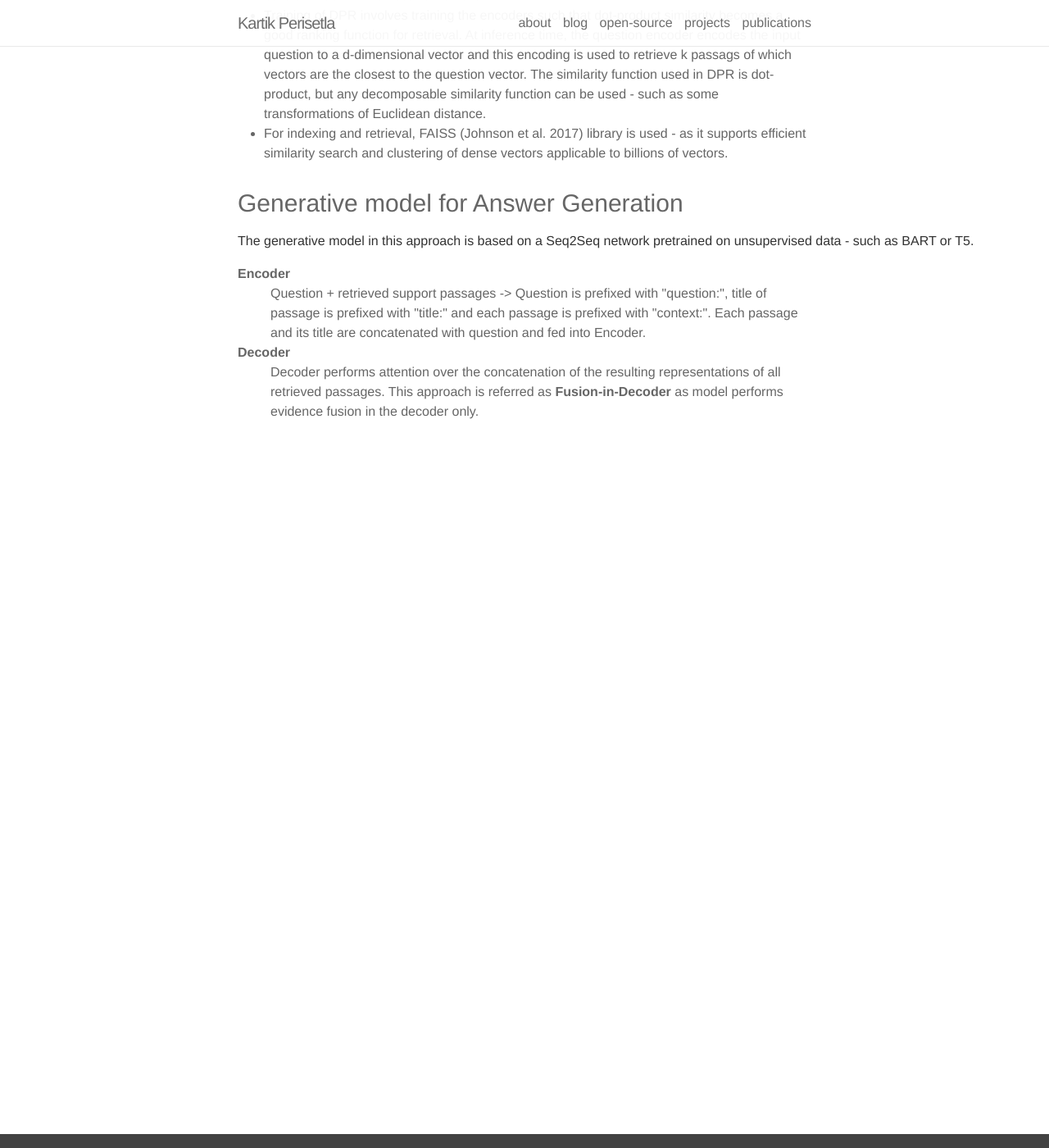
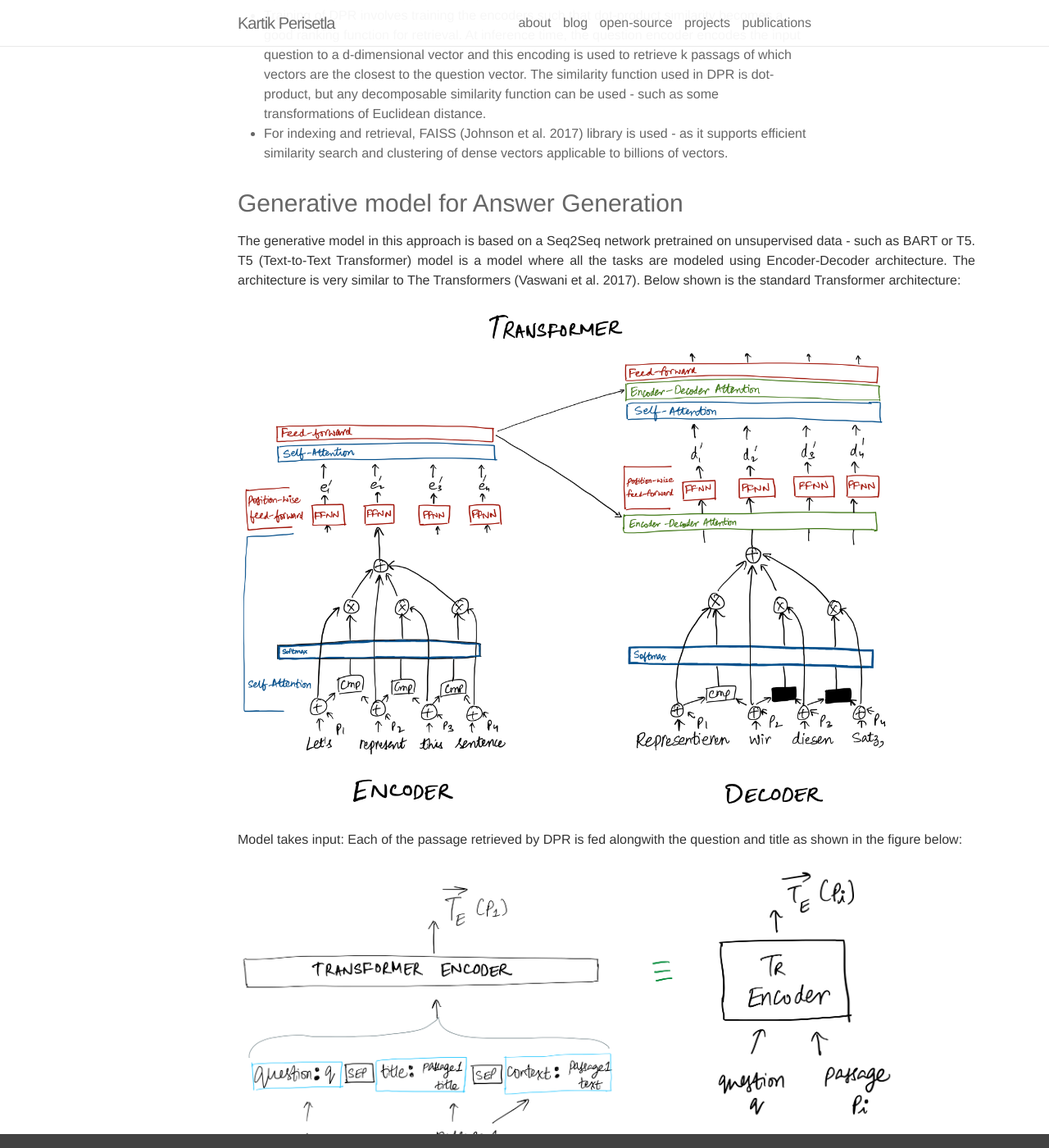
Before and after one commit to kartikperisetla/kartikperisetla.github.io, a Jekyll site: the page built from _posts/2020-07-25-leveraging-passage-retrieval-generative-models-qna.markdown, in a window 1280 px wide and 1400 px high, scrolled down 3387 px. Shown: the whole window at 82% size. Built offline with Jekyll 4.4.1, drawn with Linux system fonts in a browser that asks for light colours; nearby versions of some CDN libraries; comment, search, counter and statistics services are not loaded.

Commit message:
adding images and about T5 model

```diff
--- a/_posts/2020-07-25-leveraging-passage-retrieval-generative-models-qna.markdown
+++ b/_posts/2020-07-25-leveraging-passage-retrieval-generative-models-qna.markdown
@@ -93,7 +93,14 @@ For indexing and retrieval, FAISS (Johnson et al. 2017) library is used - as it
 Generative model for Answer Generation
 </h3>
 <p align="justify">
-The generative model in this approach is based on a Seq2Seq network pretrained on unsupervised data - such as BART or T5.
+The generative model in this approach is based on a Seq2Seq network pretrained on unsupervised data - such as BART or T5. T5 (Text-to-Text Transformer) model is a model where all the tasks are modeled using Encoder-Decoder architecture. The architecture is very similar to The Transformers (Vaswani et al. 2017). Below shown is the standard Transformer architecture:
+</p>
+<img width="800px" src="{{ site.baseurl }}/assets/img/blog/transformer.png"/>
+<p align="justify">
+Model takes input: Each of the passage retrieved by DPR is fed alongwith the question and title as shown in the figure below:
+</p>
+<img width="800px" src="{{ site.baseurl }}/assets/img/blog/passage_encoder.png"/>
+<p align="justify">
 <dl>
 <dt><b>Encoder</b></dt>
 <dd>Question + retrieved support passages -> Question is prefixed with "question:", title of passage is prefixed with "title:" and each passage is prefixed with "context:". Each passage and its title are concatenated with question and fed into Encoder.</dd>
```
Also changed, not shown: assets/img/blog/fusion_in_decoder.png (added), assets/img/blog/passage_encoder.png (added), assets/img/blog/transformer.png (added).
